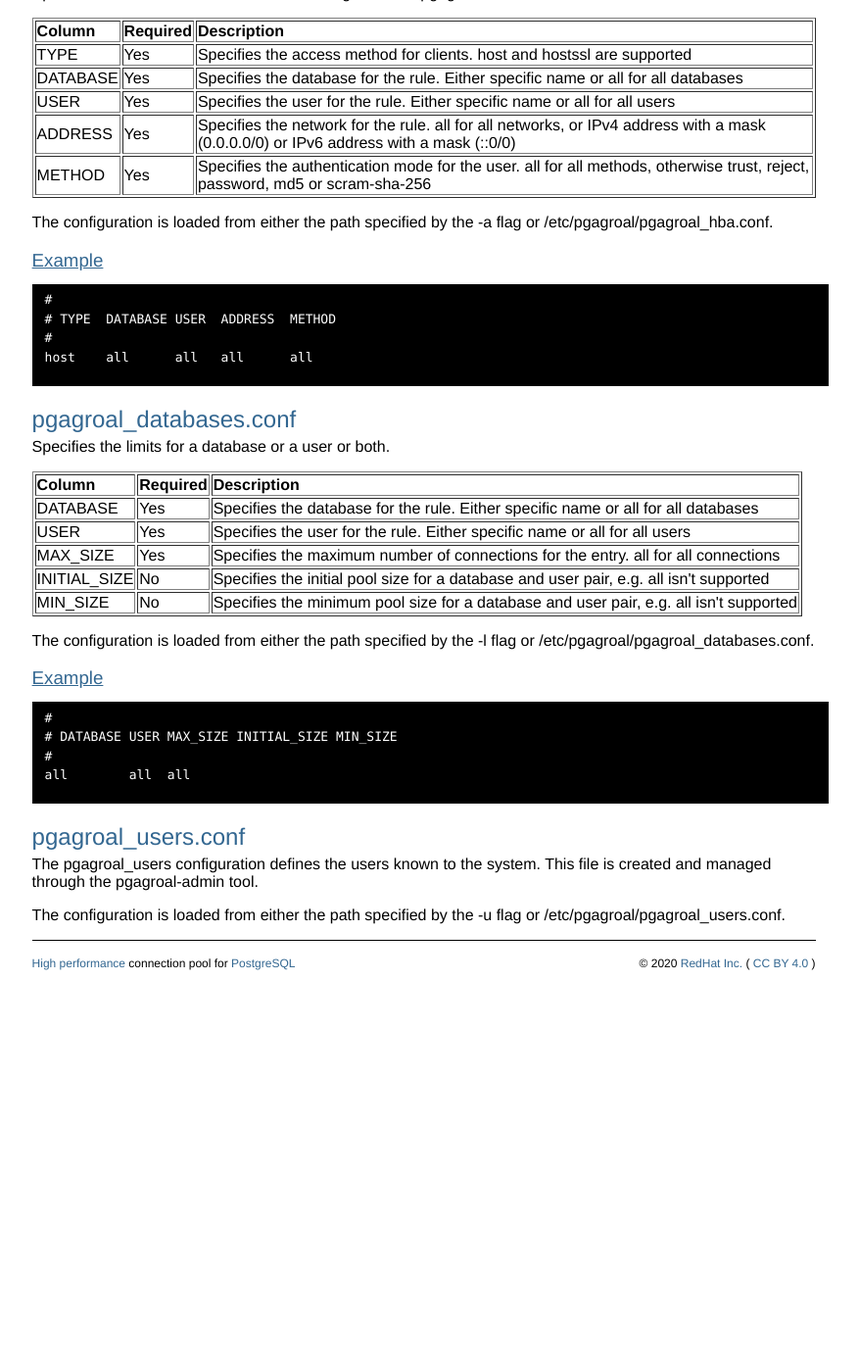
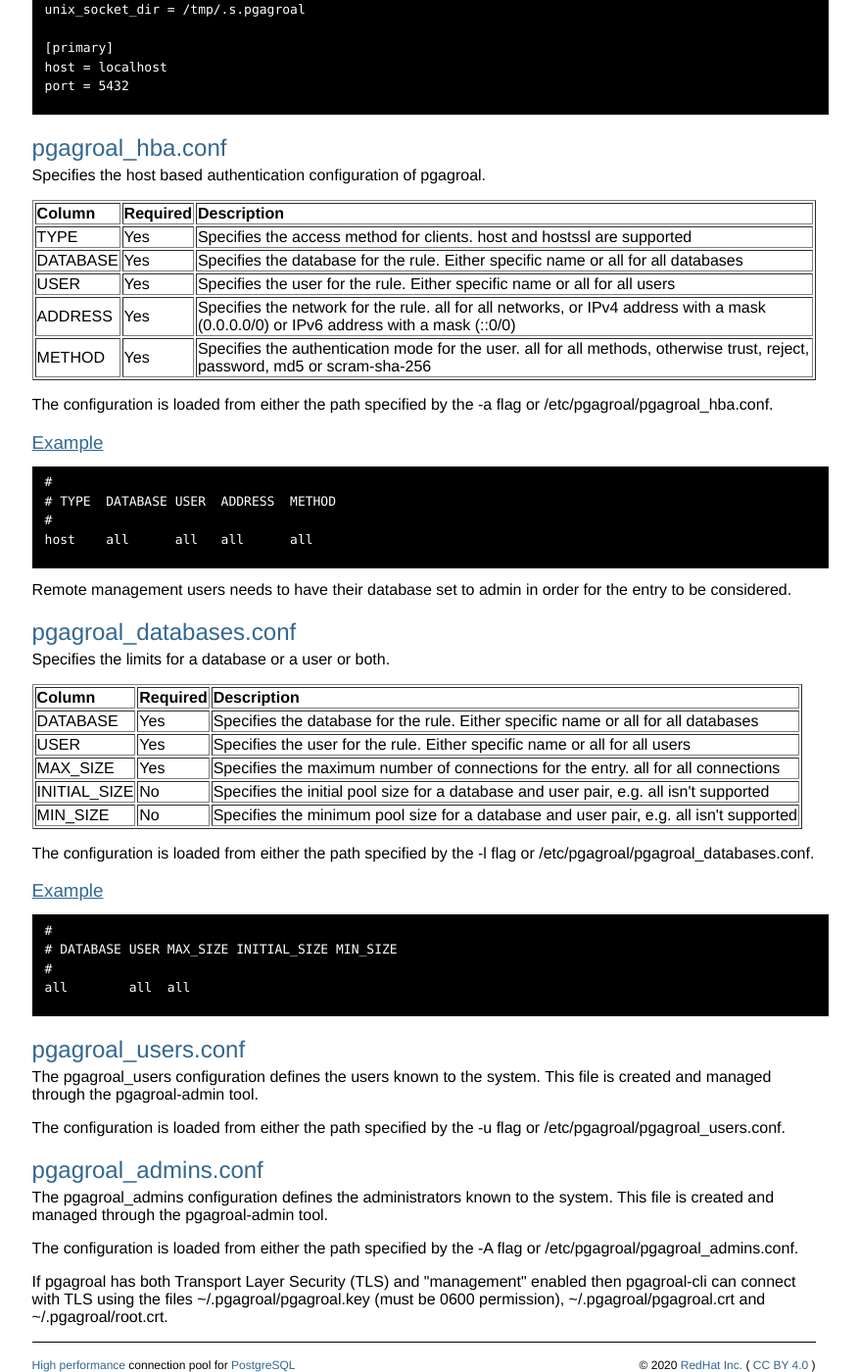
Before and after one commit to agroal/pgagroal, a Jekyll site: the page built from configuration.html, in a window 1280 px wide and 1400 px high, scrolled down 1717 px. Shown: the whole window at 98% size, without its empty margins (219-1096 px from the left). Built offline with Jekyll 4.4.1, drawn with Linux system fonts in a browser that asks for light colours; some web fonts are replaced; before the commit the page ends 2707 px from its top, so only the background shows below that; some of the changed text lies outside the part shown.

Commit message:
pgagroal 0.7.0

```diff
--- a/_data/releases.yml
+++ b/_data/releases.yml
@@ -22,3 +22,6 @@
 - name: pgagroal 0.6.0
   date: 2020-04-28
   announce: release/announcement/2020/04/28/pgagroal-0.6.0.html
+- name: pgagroal 0.7.0
+  date: 2020-05-26
+  announce: release/announcement/2020/05/26/pgagroal-0.7.0.html
--- a/about.html
+++ b/about.html
@@ -20,6 +20,8 @@
       <li>Connection validation</li>
       <li>Enable / disable database access</li>
       <li>Graceful / fast shutdown</li>
+      <li>Prometheus support</li>
+      <li>Remote management</li>
       <li>Transport Layer Security (TLS) v1.2+ support</li>
       <li>Daemon support</li>
       <li>User vault</li>
--- a/configuration.html
+++ b/configuration.html
@@ -46,6 +46,20 @@
           <td>String</td>
           <td>Yes</td>
           <td>The Unix Domain Socket location</td>
+        </tr>
+        <tr>
+          <td>metrics</td>
+          <td>0</td>
+          <td>Int</td>
+          <td>No</td>
+          <td>The metrics port (disable = 0)</td>
+        </tr>
+        <tr>
+          <td>management</td>
+          <td>0</td>
+          <td>Int</td>
+          <td>No</td>
+          <td>The remote management port (disable = 0)</td>
         </tr>
         <tr>
           <td>log_type</td>
@@ -204,6 +218,30 @@
       </tbody>
     </table>
 
+    <p/>
+    <b>Danger zone</b><br/>
+    <table border="1">
+      <thead>
+        <th align="left">Property</th>
+        <th align="left">Default</th>
+        <th align="left">Unit</th>
+        <th align="left">Required</th>
+        <th align="left">Description</th>
+      </thead>
+      <tbody>
+        <tr>
+          <td>disconnect_client</td>
+          <td>0</td>
+          <td>Int</td>
+          <td>No</td>
+          <td>
+            Disconnect clients that have been idle for more than the specified seconds.
+            This setting <b>DOES NOT</b> take long running transactions into account
+          </td>
+        </tr>
+      </tbody>
+    </table>
+
     <h3>Server section</h3>
 
     Specifies the PostgreSQL instances.
@@ -318,6 +356,8 @@
 host    all      all   all      all
     </pre>
 
+    Remote management users needs to have their database set to admin in order for the entry to be considered.
+
     <h2>pgagroal_databases.conf</h2>
 
     Specifies the limits for a database or a user or both.
@@ -377,4 +417,16 @@
     <p/>
     The configuration is loaded from either the path specified by the -u flag or /etc/pgagroal/pgagroal_users.conf.
 
+    <h2>pgagroal_admins.conf</h2>
+
+    The pgagroal_admins configuration defines the administrators known to the system. This file is created and managed through
+    the pgagroal-admin tool.
+    <p/>
+    The configuration is loaded from either the path specified by the -A flag or /etc/pgagroal/pgagroal_admins.conf.
+    <p/>
+
+    If pgagroal has both Transport Layer Security (TLS) and "management" enabled then pgagroal-cli can
+    connect with TLS using the files ~/.pgagroal/pgagroal.key (must be 0600 permission),
+    ~/.pgagroal/pgagroal.crt and ~/.pgagroal/root.crt.
+
 </div>
```
Also changed, not shown: _posts/2020-05-26-pgagroal-0.7.0.md (added, +35 -0 lines), gettingstarted.html (+25 -8 lines).
